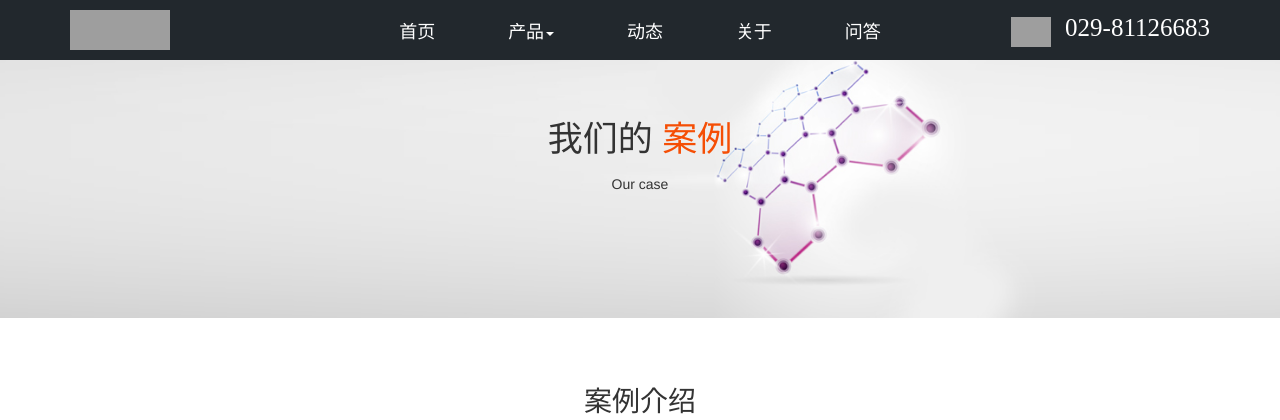
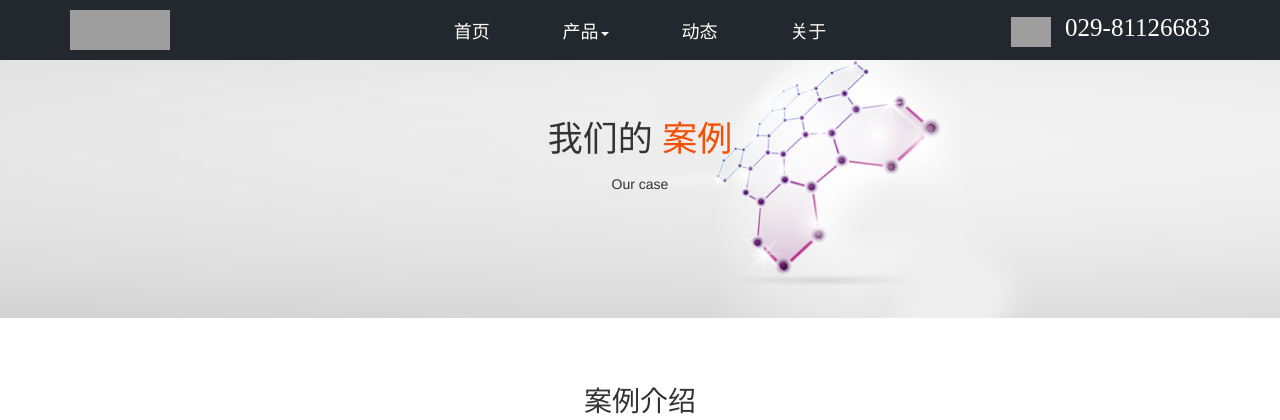
Before and after one commit to Zhyue-XII/web, a Django app: page /case/ in a window 1280 px wide. Shown: the top 420 px of the page. Run offline with Django 3.2, Linux system fonts and the light colour scheme; parts of the project's set-up code (start-up, migrations or seed data) failed here and were passed over; some libraries are stand-ins or nearby versions; grey boxes are pictures that could not be loaded.

Commit message:
url修改

```diff
--- a/templates/layout.html
+++ b/templates/layout.html
@@ -33,7 +33,7 @@
                     </li>
                     <li><a href="/news">动态</a></li>
                     <li><a href="/about">关于</a></li>
-                    <li><a href="/forum">问答</a></li>
+{#                    <li><a href="/forum">问答</a></li>#}
                 </ul>
             </div>
 
--- a/web/settings.py
+++ b/web/settings.py
@@ -131,4 +131,4 @@ STATICFILES_DIRS = [
     os.path.join(BASE_DIR, 'static'),
     MACHINA_MAIN_STATIC_DIR,
 ]
-# STATIC_ROOT = os.path.join(BASE_DIR, "static/")
+STATIC_ROOT = os.path.join(BASE_DIR, "static/")
```
